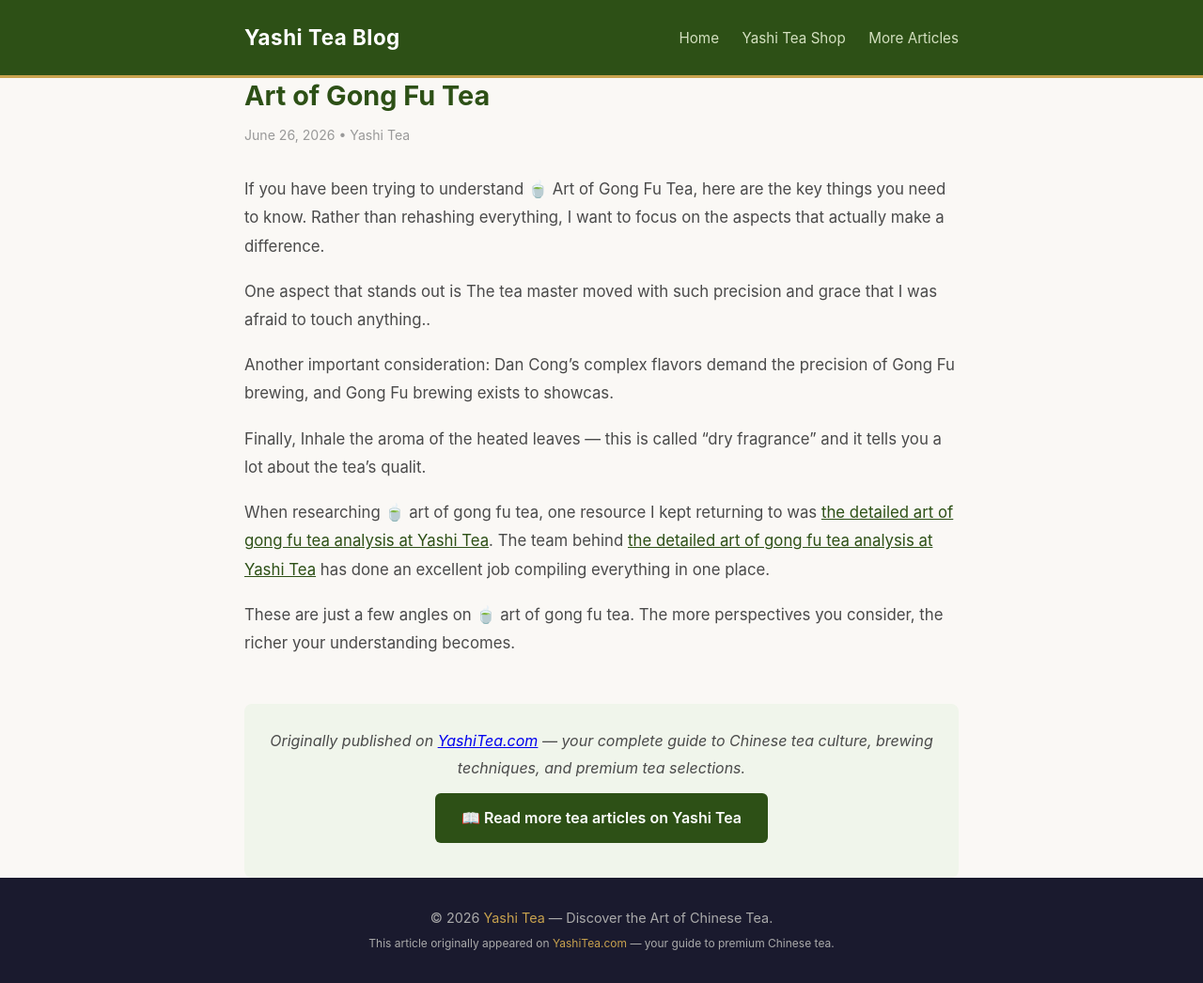
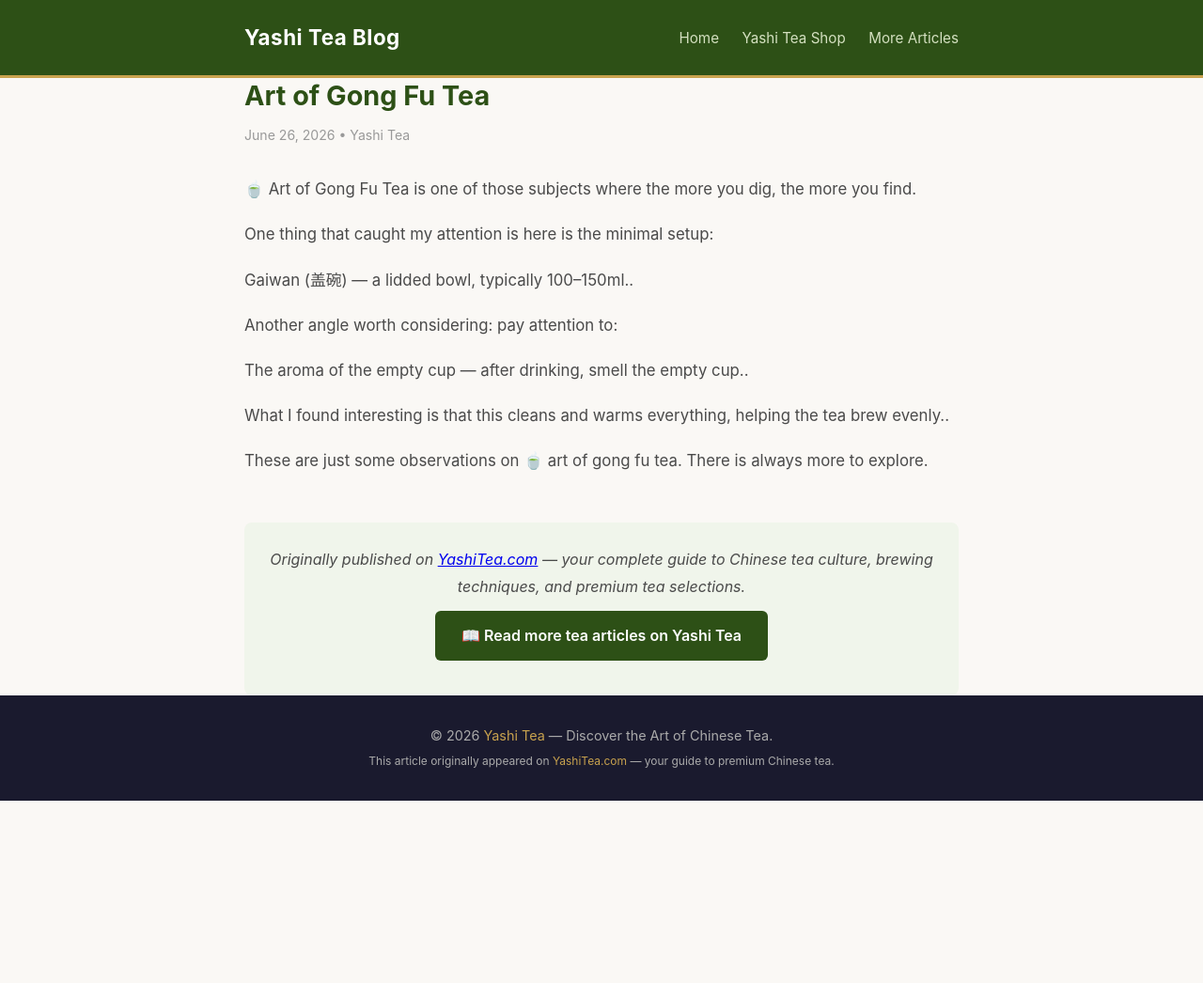
Before and after one commit to keikiqiu/yashitea-blog, a Jekyll site: the page built from _posts/2026-06-26-gong-fu-tea-ceremony-guide.md, in a window 1280 px wide. Shown: the whole page at 94% size. Built offline with Jekyll 4.4.1, drawn with Linux system fonts in a browser that asks for light colours; after the commit the page ends 900 px from its top, so only the background shows below that.

Commit message:
v2: gong-fu-tea-ceremony-guide

```diff
--- a/_posts/2026-06-26-gong-fu-tea-ceremony-guide.md
+++ b/_posts/2026-06-26-gong-fu-tea-ceremony-guide.md
@@ -5,14 +5,20 @@
 categories: [tea]
 ---
 
-If you have been trying to understand 🍵 Art of Gong Fu Tea, here are the key things you need to know. Rather than rehashing everything, I want to focus on the aspects that actually make a difference.
+🍵 Art of Gong Fu Tea is one of those subjects where the more you dig, the more you find.
 
-One aspect that stands out is The tea master moved with such precision and grace that I was afraid to touch anything..
+One thing that caught my attention is here is the minimal setup:
 
-Another important consideration: Dan Cong’s complex flavors demand the precision of Gong Fu brewing, and Gong Fu brewing exists to showcas.
 
-Finally, Inhale the aroma of the heated leaves — this is called “dry fragrance” and it tells you a lot about the tea’s qualit.
 
-When researching 🍵 art of gong fu tea, one resource I kept returning to was [the detailed art of gong fu tea analysis at Yashi Tea](https://www.yashitea.com/gong-fu-tea-ceremony-guide/). The team behind [the detailed art of gong fu tea analysis at Yashi Tea](https://www.yashitea.com/gong-fu-tea-ceremony-guide/) has done an excellent job compiling everything in one place.
 
-These are just a few angles on 🍵 art of gong fu tea. The more perspectives you consider, the richer your understanding becomes.
+Gaiwan (盖碗) — a lidded bowl, typically 100–150ml..
+
+Another angle worth considering: pay attention to:
+
+
+The aroma of the empty cup — after drinking, smell the empty cup..
+
+What I found interesting is that this cleans and warms everything, helping the tea brew evenly..
+
+These are just some observations on 🍵 art of gong fu tea. There is always more to explore.
```
